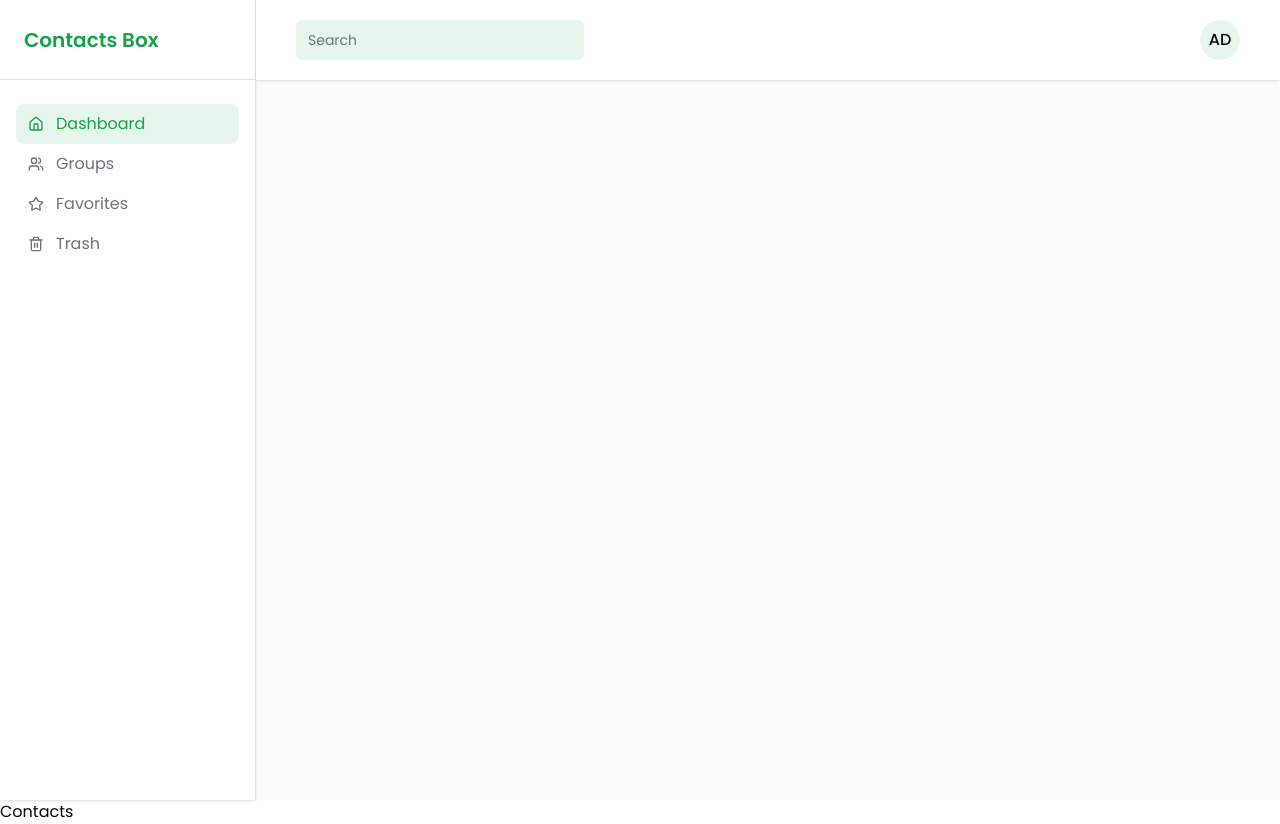
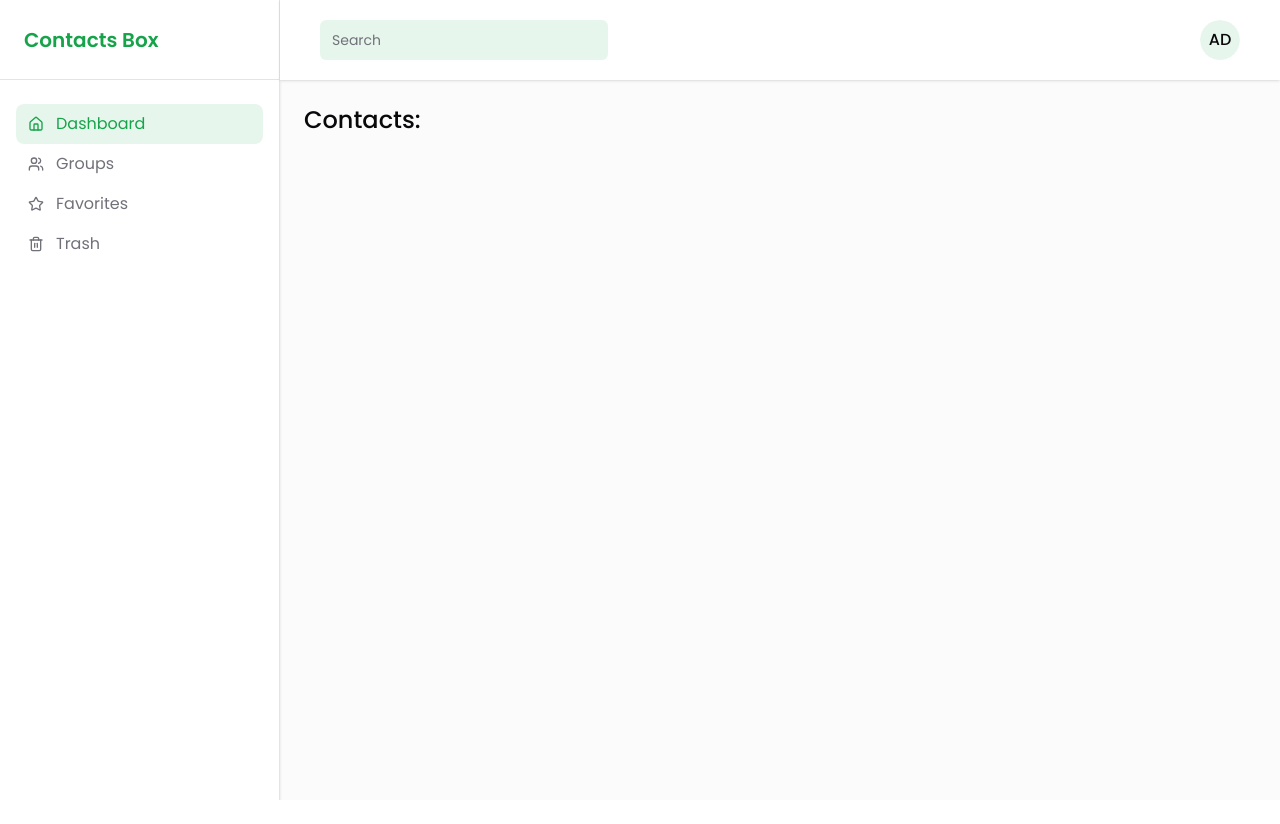
Before and after one commit to gideonadjei94/GO2COD_SD_01, a React (Vite) app in the folder Client/: page /dashboard in a window 1280 px wide. After the commit the page ends 800 px from the top, so only its background shows below. Built offline with nearby package versions, Linux system fonts and the light colour scheme.

Commit message:
Client side

```diff
--- a/Client/src/Screens/Dashboard/Contacts.tsx
+++ b/Client/src/Screens/Dashboard/Contacts.tsx
@@ -1,3 +1,3 @@
 export default function Contacts() {
-  return <div className="">Contacts</div>;
+  return <div className="text-2xl font-medium">Contacts: </div>;
 }
--- a/Client/src/Screens/Dashboard/_layout.tsx
+++ b/Client/src/Screens/Dashboard/_layout.tsx
@@ -22,9 +22,9 @@ import { Link, Outlet } from "react-router-dom";
 export default function Dashboard() {
   return (
     <>
-      <div className="min-h-screen w-full bg-muted/40 flex">
+      <div className="min-h-screen bg-muted/40  w-full grid md:grid-cols-[220px_1fr] lg:grid-cols-[280px_1fr]">
         {/* SIDENAV */}
-        <div className="hidden md:block border-r bg-white basis-[20%] h-screen shadow">
+        <div className="hidden md:block border-r bg-white shadow">
           <div className="flex h-full max-h-screen flex-col gap-2">
             <div className="flex  items-center border-b px-4 lg:h-[80px] lg:px-6">
               <Link to={""} className="flex items-center gap-2">
@@ -44,7 +44,9 @@ export default function Dashboard() {
           </div>
         </div>
 
-        <div className="h-20  flex items-center justify-between basis-[100%] md:basis-[80%] bg-white shadow px-10">
+        <div className="flex flex-col">
+          {/* HEADER */}
+          <div className="h-20  flex items-center justify-between bg-white shadow px-10">
             <Input
               placeholder="Search"
               className="border-none bg-primary/10 w-72 hidden md:block"
@@ -55,7 +57,7 @@ export default function Dashboard() {
                   <MenuIcon />
                 </SheetTrigger>
                 <SheetContent side="left">
-                <p className="text-lg font-semibold">Example Int Sch.</p>
+                  <p className="text-lg font-semibold">Contacts Box</p>
                   <SheetClose className="mt-5 w-full">
                     <DashboardLinks />
                   </SheetClose>
@@ -105,9 +107,13 @@ export default function Dashboard() {
               </DropdownMenu>
             </div>
           </div>
+
+          {/* MAIN OUTLET */}
+          <main className="flex flex-1 flex-col gap-4 p-4 lg:gap-6 lg:p-6">
+            <Outlet />
+          </main>
         </div>
-
-      <Outlet />
+      </div>
     </>
   );
 }
```
Lines whose indentation alone changed are shown as unchanged.
